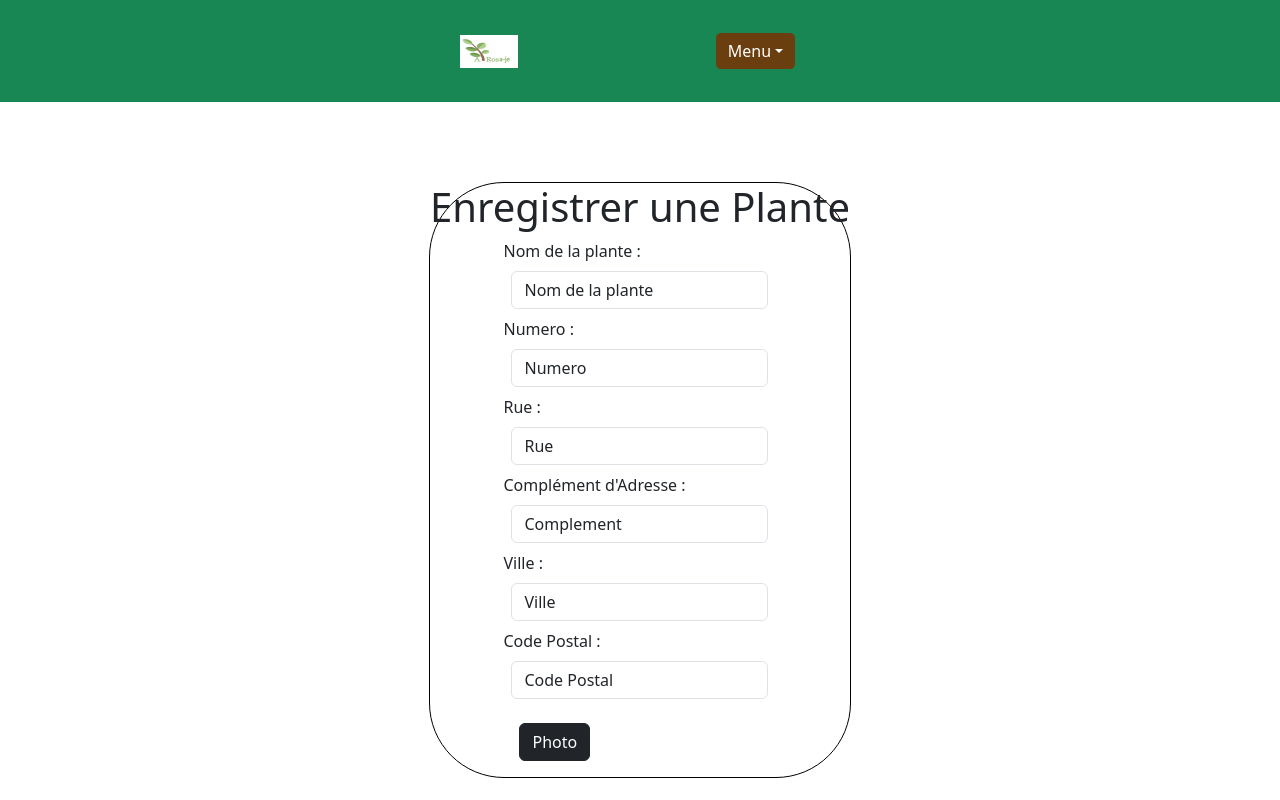
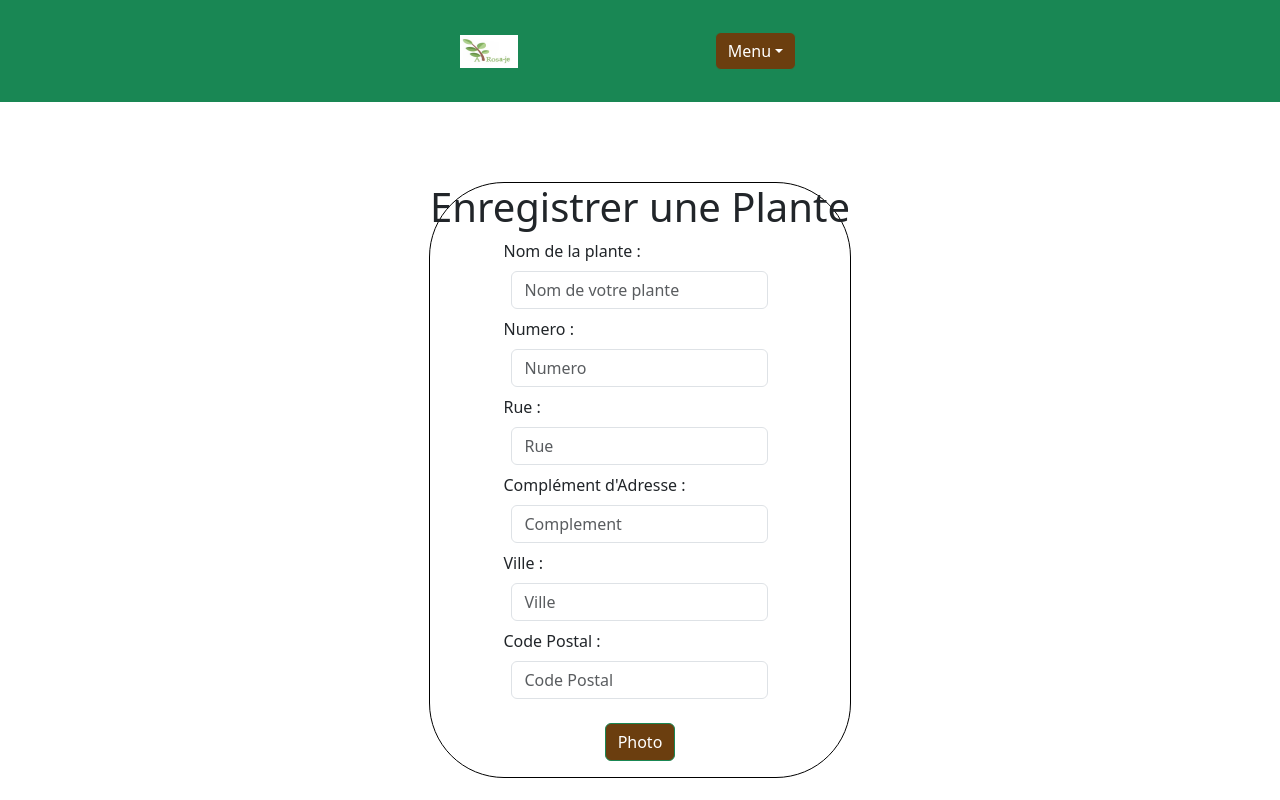
Before and after one commit to JRedxs/MSPR-BDD-B3, a React (Create React App) app in the folder MSPR-BDD-B3-WebApp/front/: page /DevGa in a window 1280 px wide. Shown: the top 800 px of the page. Built offline with nearby package versions, Linux system fonts and the light colour scheme.

Commit message:
correctifs css

```diff
--- a/MSPR-BDD-B3-WebApp/front/src/components/Login.js
+++ b/MSPR-BDD-B3-WebApp/front/src/components/Login.js
@@ -28,7 +28,7 @@ const LoginPage = () => {
     };
 
     return (
-        <>
+        <div className="">
             <div className="justify-content-center">
                 <div className="card text-center mx-auto" >
                     <div className="card-body" >
@@ -54,13 +54,13 @@ const LoginPage = () => {
                             </div>
                             <br />
                             <div className="d-flex align-items-center justify-content-center">
-                                <button className="btn btn-dark" type="submit" to="/DevGa">Login</button>
+                                <button className="btn btn-success" type="submit" to="/DevGa">Login</button>
                             </div>
                             <div className="d-flex align-items-center justify-content-center">
                                 <h3> Pas encore inscrit ? </h3>
                             </div>
                             <div className="d-flex align-items-center justify-content-center register-btn">
-                                <Link className="btn" to="/register"><b> <u>S'inscrire</u> </b> </Link>
+                                <Link className="btn " to="/register"><b> <u>S'inscrire</u> </b> </Link>
                             </div>
 
                         </form>
@@ -68,7 +68,7 @@ const LoginPage = () => {
                 </div>
 
             </div>
-        </>
+        </div   >
     )
 }
 export default LoginPage;
--- a/MSPR-BDD-B3-WebApp/front/src/components/Register.js
+++ b/MSPR-BDD-B3-WebApp/front/src/components/Register.js
@@ -120,7 +120,6 @@ const Register = () => {
                             name="confirmPassword"
                             required
                             onChange={handleChange}
-                            // value={event => setFormData({ ...formData, confirmPassword: event.target.value })}
                             value={formData.confirmPassword}
                         />
                     </div>
--- a/MSPR-BDD-B3-WebApp/front/src/components/RegisterPlante.js
+++ b/MSPR-BDD-B3-WebApp/front/src/components/RegisterPlante.js
@@ -7,12 +7,12 @@ function RegisterPlante(){
     //à mettre en props quand on relira les pages entre elles
     const  [person,setPerson] = useState( JSON.parse(window.sessionStorage.getItem('person')) || 1);
 
-    const  [name,setName] = useState( JSON.parse(window.sessionStorage.getItem('name')) || "Nom de la plante");
-    const  [number, setNumber] = useState( JSON.parse(window.sessionStorage.getItem('number')) || "Numero");
-    const  [road, setRoad] = useState( JSON.parse(window.sessionStorage.getItem('road')) || "Rue");
-    const  [complement, setComplement] = useState( JSON.parse(window.sessionStorage.getItem('complement')) || "Complement");
-    const  [town, setTown] = useState( JSON.parse(window.sessionStorage.getItem('town')) || "Ville");
-    const  [code, setCode] = useState( JSON.parse(window.sessionStorage.getItem('code')) || "Code Postal");
+    const  [name,setName] = useState( JSON.parse(window.sessionStorage.getItem('name')) || '');
+    const  [number, setNumber] = useState( JSON.parse(window.sessionStorage.getItem('number')) || '');
+    const  [road, setRoad] = useState( JSON.parse(window.sessionStorage.getItem('road')) || '');
+    const  [complement, setComplement] = useState( JSON.parse(window.sessionStorage.getItem('complement')) || '');
+    const  [town, setTown] = useState( JSON.parse(window.sessionStorage.getItem('town')) || '');
+    const  [code, setCode] = useState( JSON.parse(window.sessionStorage.getItem('code')) || '');
     const  [photo, setPhoto] = useState( JSON.parse(window.sessionStorage.getItem('photo')) || null);
 
     const baseUrl = process.env.REACT_APP_API_URL;
@@ -85,33 +85,33 @@ function RegisterPlante(){
                 <form>
                     <div>
                         <label className="form_label">Nom de la plante :</label>
-                        <input className="form-control m-2 w-auto" type="text" value={name} onChange={changeName }/>
+                        <input className="form-control m-2 w-auto" type="text" placeholder='Nom de votre plante' value={name} onChange={changeName }/>
                     </div>
                     <div>
                         <label className="form_label">Numero :</label>
-                        <input className="form-control m-2 w-auto" type="text" value={number} onChange={changeNumber }/>
+                        <input className="form-control m-2 w-auto" type="text" placeholder='Numero' value={number} onChange={changeNumber }/>
                     </div>
                     <div>
                         <label className="form_label">Rue :</label>
-                        <input className="form-control m-2 w-auto" type="text" value={road} onChange={changeRoad }/>
+                        <input className="form-control m-2 w-auto" type="text" placeholder='Rue'  value={road} onChange={changeRoad }/>
                     </div>
                     <div>
                         <label className="form_label">Complément d'Adresse :</label>
-                        <input className="form-control m-2 w-auto" type="text" value={complement} onChange={changeComplement }/>
+                        <input className="form-control m-2 w-auto" type="text" placeholder='Complement' value={complement} onChange={changeComplement }/>
                     </div>
                     <div>
                         <label className="form_label">Ville :</label>
-                        <input className="form-control m-2 w-auto" type="text" value={town} onChange={changeTown }/>
+                        <input className="form-control m-2 w-auto" type="text" placeholder='Ville' value={town} onChange={changeTown }/>
                     </div>
                     <div>
                         <label className="form_label">Code Postal :</label>
-                        <input className="form-control m-2 w-auto" type="text" value={code} onChange={changeCode }/>
+                        <input className="form-control m-2 w-auto" type="text" placeholder='Code Postal' value={code} onChange={changeCode }/>
+                    </div>
+                    <div className='d-flex align-items-center justify-content-center mx-auto'>
+                        <input className="btn btn-success form-button  " type="button" value="Photo" onClick={openPhoto}/>
                     </div>
                     <div>
-                        <input className="btn form-button btn-dark " type="button" value="Photo" onClick={openPhoto}/>
-                    </div>
-                    <div>
-                    { photo && (<input className="btn form-button btn-dark " type="button" value="Upload" onClick={uploadPlante}/>)}
+                    { photo && (<input className="btn btn-success form-button  " type="button" value="Upload" onClick={uploadPlante}/>)}
                     </div>
                 </form>
 
--- a/MSPR-BDD-B3-WebApp/front/src/components/common/Header.js
+++ b/MSPR-BDD-B3-WebApp/front/src/components/common/Header.js
@@ -26,7 +26,6 @@ const Header = () => {
                  <Dropdown.Item as={Link} to="/Plante">Plantes</Dropdown.Item>
                  <Dropdown.Item as={Link} to="/AddAdvice">Ajouter un conseil</Dropdown.Item>
                  <Dropdown.Item as={Link} to="/RegisterGarde">Enregistrer une garde</Dropdown.Item>
-
                 </DropdownButton>
                 </Container>
             </div>
--- a/MSPR-BDD-B3-WebApp/front/src/styles/Login.css
+++ b/MSPR-BDD-B3-WebApp/front/src/styles/Login.css
@@ -5,8 +5,6 @@
     font-size: xx-large;
     font-weight:bold;
 }
-
-
 
 .form-label{
     color: black;
@@ -17,7 +15,7 @@
     width: "33%";
     border-radius: "50px";
     border: "1px solid black";
-    background-color :#a4bb64;
+    background-color :#a4bb64 !important;
 
     margin: 5em;
 }
```
